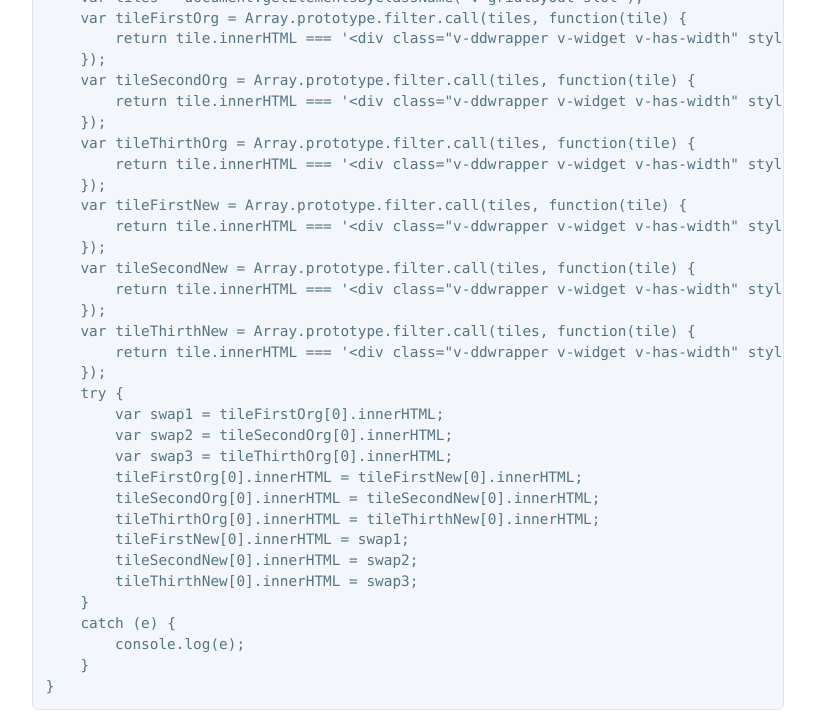
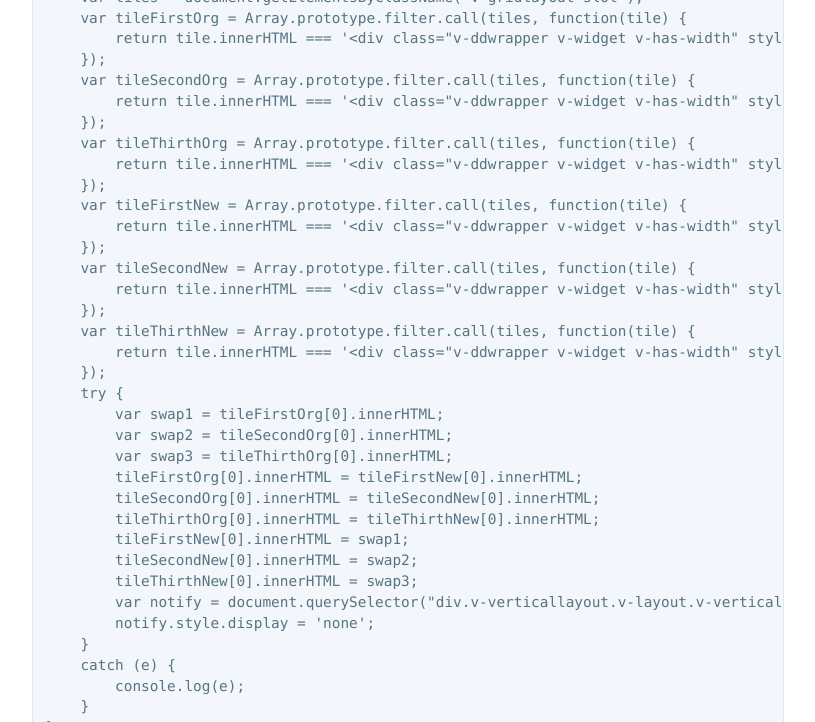
Before and after one commit to simonbosman/simonbosman.github.io, a Jekyll site: the page built from _posts/2017-01-23-ou-tiles.md, in a window 1280 px wide and 900 px high, scrolled down 978 px, cut to the strip 0-722 px from the top of the window. Shown: the whole strip, without its empty margins (232-1047 px from the left). Built offline with Jekyll 4.4.1, drawn with Linux system fonts in a browser that asks for light colours.

Commit message:
Update 2017-01-23-ou-tiles.md

```diff
--- a/_posts/2017-01-23-ou-tiles.md
+++ b/_posts/2017-01-23-ou-tiles.md
@@ -61,8 +61,11 @@ function shuffle() {
         tileFirstNew[0].innerHTML = swap1;
         tileSecondNew[0].innerHTML = swap2;
         tileThirthNew[0].innerHTML = swap3;
+        var notify = document.querySelector("div.v-verticallayout.v-layout.v-vertical.v-widget.dashboard.v-verticallayout-dashboard.v-has-width");
+        notify.style.display = 'none';
     }
     catch (e) {
         console.log(e);
     }
-}{% endhighlight %}
+}
+{% endhighlight %}
```
